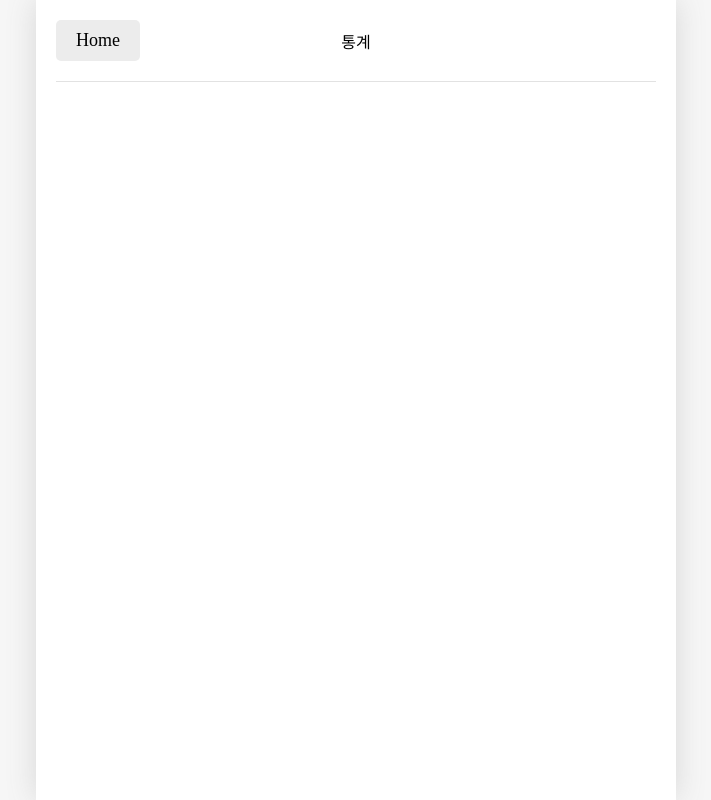
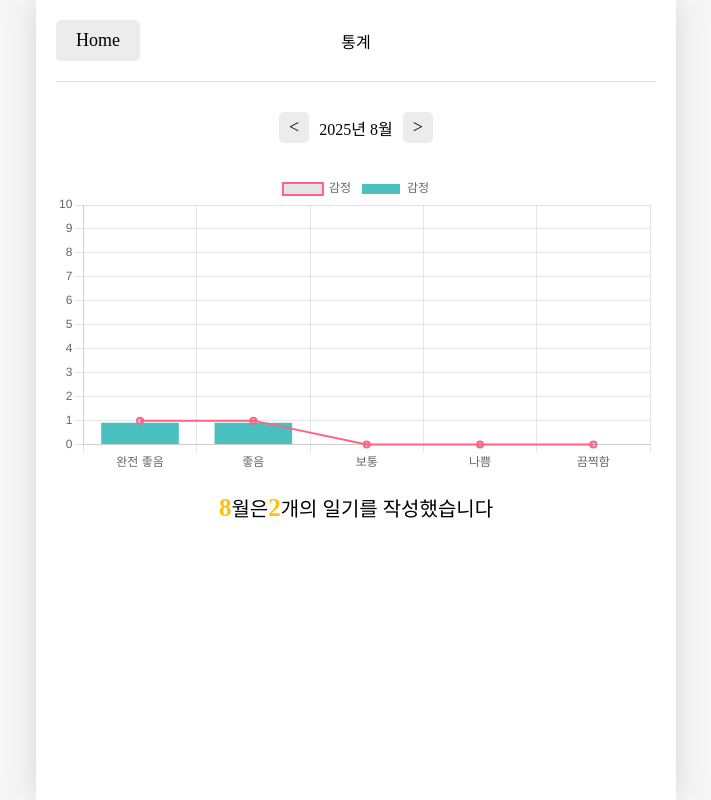
Before and after one commit to you-summer/emotion_diary, a React (Vite) app: page /stats in a window 1280 px wide. Shown: the whole page, without its empty margins (284-995 px from the left). Built offline with nearby package versions, Linux system fonts and the light colour scheme; a web font is replaced by a local one.

Commit message:
통계chart.js

```diff
--- a/package.json
+++ b/package.json
@@ -11,8 +11,10 @@
   },
   "dependencies": {
     "bootstrap": "^5.3.7",
+    "chart.js": "^4.5.0",
     "react": "^19.1.0",
     "react-bootstrap": "^2.10.10",
+    "react-chartjs-2": "^5.3.0",
     "react-dom": "^19.1.0",
     "react-router-dom": "^7.8.0",
     "react-spinners": "^0.17.0",
--- /dev/null
+++ b/src/components/ChartEmotion.css
@@ -0,0 +1,36 @@
+.chart_date_section {
+  display: flex;
+  justify-content: center;
+  align-items: center;
+  padding: 30px 10px;
+  gap: 10px;
+}
+
+.chart_date_section .Button_setting {
+  border-radius: 5px;
+  padding: 5px 10px;
+}
+
+.ChartEmotion {
+  display: flex;
+  flex-direction: column;
+  /* gap: 20px; */
+}
+
+.ChartEmotion .chart_content {
+  display: flex;
+  justify-content: center;
+}
+
+.ChartEmotion .chart_content {
+  display: flex;
+  align-items: baseline;
+  font-size: 20px;
+  margin-top: 20px;
+}
+
+.ChartEmotion .chart_content > span {
+  font-size: 25px;
+  font-weight: bold;
+  color: #ffc107;
+}
--- /dev/null
+++ b/src/components/ChartEmotion.jsx
@@ -0,0 +1,104 @@
+import {
+  Chart as ChartJS,
+  LinearScale,
+  CategoryScale,
+  BarElement,
+  PointElement,
+  LineElement,
+  Legend,
+  Tooltip,
+  LineController,
+  BarController,
+} from "chart.js";
+import { Chart } from "react-chartjs-2";
+import Button from "./Button";
+import "./ChartEmotion.css";
+import { emotionList } from "../util/constans";
+
+ChartJS.register(
+  LinearScale,
+  CategoryScale,
+  BarElement,
+  PointElement,
+  LineElement,
+  Legend,
+  Tooltip,
+  LineController,
+  BarController
+);
+
+const labels = emotionList.map((item) => {
+  return item.emotionName;
+});
+
+const ChartEmotion = ({
+  monthlyData,
+  decreaseDate,
+  increaseDate,
+  pivotDate,
+}) => {
+  const emotionCount = emotionList.map((emotionId) => {
+    return monthlyData.filter((item) => {
+      return item.emotionId === emotionId.emotionId;
+    }).length;
+  });
+
+  const options = {
+    scales: {
+      y: {
+        suggestedMin: 0, // 기본 최소값
+        suggestedMax: 10, // 기본 최대값, 필요하면 데이터에 따라 늘어날 수 있음
+        ticks: { stepSize: 1 },
+      },
+    },
+  };
+
+  const data = {
+    labels,
+    datasets: [
+      {
+        type: "line",
+        label: "감정",
+        borderColor: "rgb(255, 99, 132)",
+        borderWidth: 2,
+        fill: false,
+        data: emotionCount,
+      },
+      {
+        type: "bar",
+        label: "감정",
+        backgroundColor: "rgb(75, 192, 192)",
+        data: emotionCount,
+        borderColor: "white",
+        borderWidth: 2,
+      },
+    ],
+  };
+
+  return (
+    <div className="ChartEmotion">
+      <div className="chart_date_section">
+        <div>
+          {/* 클릭시 month 감소 */}
+          <Button onClick={decreaseDate} text={"<"} setting={"setting"} />
+        </div>
+        <div>{`${pivotDate.getFullYear()}년 ${
+          pivotDate.getMonth() + 1
+        }월`}</div>
+        <div>
+          {/* 클릭시 month 증가 */}
+          <Button onClick={increaseDate} text={">"} setting={"setting"} />
+        </div>
+      </div>
+      <div className="chart_section">
+        <Chart type="bar" data={data} options={options} />
+      </div>
+      <div className="chart_content">
+        <span>{pivotDate.getMonth() + 1}</span>월은{" "}
+        <span> {monthlyData.length}</span>개의 일기를 작성했습니다
+      </div>
+    </div>
+  );
+};
+
+export default ChartEmotion;
--- a/src/components/DiaryItem.jsx
+++ b/src/components/DiaryItem.jsx
@@ -4,7 +4,6 @@ import Button from "./Button";
 import { useNavigate } from "react-router-dom";
 import { DiaryDispatchContext } from "../App.jsx";
 import { useContext } from "react";
-import Swal from "sweetalert2";
 import useSweetAlertOnDelete from "../hooks/useSweetAlertOnDelete.jsx";
 
 const DiaryItem = ({ id, emotionId, content, createdDate, img }) => {
--- a/src/components/DiaryList.css
+++ b/src/components/DiaryList.css
@@ -36,34 +36,3 @@
   color: #fedf04;
   font-size: 18px;
 }
-
-.DiaryList .side_button {
-  display: flex;
-  flex-direction: column;
-  gap: 10px;
-
-  position: fixed;
-  bottom: 90px;
-  margin: 0 auto;
-  left: 72%;
-  left: 1060px;
-  left: calc(100% - 60px);
-  z-index: 1200;
-  max-width: 1000px;
-
-  max-width: 40px;
-
-  /* position: fixed;
-  bottom: 90px;
-  left: 80%;
-  transform: translateX(-50%);
-  z-index: 1200;
-  max-width: 40px; */
-}
-
-/* .DiaryList .fixed_button {
-  display: flex;
-  flex-direction: column;
-  align-items: center;
-  gap: 10px;
-} */
--- a/src/components/DiaryList.jsx
+++ b/src/components/DiaryList.jsx
@@ -4,6 +4,7 @@ import DiaryItem from "./DiaryItem";
 import "./DiaryList.css";
 import { useNavigate } from "react-router-dom";
 import { emotionList } from "../util/constans";
+import SideButton from "./SideButton";
 
 const DiaryList = ({ data }) => {
   const nav = useNavigate();
@@ -75,16 +76,7 @@ const DiaryList = ({ data }) => {
           }}
           fixed={"fixed"}
         />
-        <div className="side_button">
-          <Button
-            text={"📊"}
-            setting={"setting"}
-            onClick={() => {
-              nav(`/stats`);
-            }}
-          />
-          <Button text={"🌙"} setting={"setting"} />
-        </div>
+        <SideButton />
       </div>
     </div>
   );
--- /dev/null
+++ b/src/components/SideButton.css
@@ -0,0 +1,31 @@
+.DiaryList .side_button {
+  flex-direction: column;
+  gap: 10px;
+
+  position: fixed;
+  bottom: 70px;
+  margin: 0 auto;
+  z-index: 1200;
+  max-width: 40px;
+  /* left: 70%; */
+}
+
+/* 세로모드 모바일 디바이스 (가로 해상도가 576px 보다 작은 화면에 적용) */
+@media (max-width: 575px) {
+}
+
+/* 가로모드 모바일 디바이스 (가로 해상도가 576px보다 크고 768px 보다 작은 화면에 적용)  */
+@media (min-width: 576px) and (max-width: 767px) {
+}
+
+/*태블릿 디바이스 (가로 해상도가 768px보다 크고 991px 보다 작은 화면에 적용)  */
+@media (min-width: 768px) and (max-width: 991px) {
+}
+
+/* 데스크탑 (가로 해상도가 992px보다 크고 1199px 보다 작은 화면에 적용)  */
+@media (min-width: 992px) and (max-width: 1199px) {
+}
+
+/* 큰화면 데스크탑 (가로 해상도가 1200px 보다 큰 화면에 적용)  */
+@media (min-width: 1200px) {
+}
--- /dev/null
+++ b/src/components/SideButton.jsx
@@ -0,0 +1,23 @@
+import Button from "./Button";
+import { useNavigate } from "react-router-dom";
+import "./SideButton.css";
+
+const SideButton = () => {
+  const nav = useNavigate();
+
+  return (
+    <div className="SideButton">
+      <div className="side_button">
+        <Button
+          text={"📊"}
+          setting={"setting"}
+          onClick={() => {
+            nav(`/stats`);
+          }}
+        />
+        <Button text={"🌙"} setting={"setting"} />
+      </div>
+    </div>
+  );
+};
+export default SideButton;
--- /dev/null
+++ b/src/hooks/useMonthData.jsx
@@ -0,0 +1,50 @@
+import { useState, useContext } from "react";
+import { DiaryStateContext } from "../App";
+
+const useMonthData = () => {
+  const getMonthlyData = (pivotDate, data) => {
+    const beginTime = new Date(
+      pivotDate.getFullYear(),
+      pivotDate.getMonth(),
+      1,
+      0,
+      0,
+      0
+    ).getTime();
+
+    const endTime = new Date(
+      pivotDate.getFullYear(),
+      pivotDate.getMonth() + 1,
+      0,
+      23,
+      59,
+      59
+    ).getTime();
+
+    return data.filter(
+      (item) => beginTime <= item.createdDate && item.createdDate <= endTime
+    );
+  };
+
+  const [pivotDate, setPivotDate] = useState(new Date());
+
+  // 일기 data context
+  const data = useContext(DiaryStateContext);
+
+  // > 클릭시 month 증가
+  const increaseDate = () => {
+    setPivotDate(new Date(pivotDate.getFullYear(), pivotDate.getMonth() + 1));
+  };
+
+  // < 클릭시 month 감소
+  const decreaseDate = () => {
+    setPivotDate(new Date(pivotDate.getFullYear(), pivotDate.getMonth() - 1));
+  };
+
+  // 필터링된 월별
+  const monthlyData = getMonthlyData(pivotDate, data);
+
+  return { pivotDate, increaseDate, decreaseDate, monthlyData };
+};
+
+export default useMonthData;
--- a/src/pages/Home.jsx
+++ b/src/pages/Home.jsx
@@ -1,52 +1,10 @@
 import Header from "../components/Header";
 import Button from "../components/Button";
 import DiaryList from "../components/DiaryList";
-import { useState } from "react";
-import { useContext } from "react";
-import { DiaryStateContext } from "../App";
-
-const getMonthlyData = (pivotDate, data) => {
-  const beginTime = new Date(
-    pivotDate.getFullYear(),
-    pivotDate.getMonth(),
-    1,
-    0,
-    0,
-    0
-  ).getTime();
-
-  const endTime = new Date(
-    pivotDate.getFullYear(),
-    pivotDate.getMonth() + 1,
-    0,
-    23,
-    59,
-    59
-  ).getTime();
-
-  return data.filter(
-    (item) => beginTime <= item.createdDate && item.createdDate <= endTime
-  );
-};
+import useMonthData from "../hooks/useMonthData";
 
 const Home = () => {
-  const [pivotDate, setPivotDate] = useState(new Date());
-
-  // 일기 data context
-  const data = useContext(DiaryStateContext);
-
-  // > 클릭시 month 증가
-  const increaseDate = () => {
-    setPivotDate(new Date(pivotDate.getFullYear(), pivotDate.getMonth() + 1));
-  };
-
-  // < 클릭시 month 감소
-  const decreaseDate = () => {
-    setPivotDate(new Date(pivotDate.getFullYear(), pivotDate.getMonth() - 1));
-  };
-
-  // 필터링된 월별
-  const monthlyData = getMonthlyData(pivotDate, data);
+  const { pivotDate, increaseDate, decreaseDate, monthlyData } = useMonthData();
 
   return (
     <div>
--- a/src/pages/Stats.jsx
+++ b/src/pages/Stats.jsx
@@ -1,15 +1,26 @@
 import Header from "../components/Header";
 import Button from "../components/Button";
 import { useNavigate } from "react-router-dom";
+import ChartEmotion from "../components/ChartEmotion";
+import useMonthData from "../hooks/useMonthData";
 
 const Stats = () => {
   const nav = useNavigate();
+
+  const { pivotDate, increaseDate, decreaseDate, monthlyData } = useMonthData();
+
   return (
     <div>
       <Header
         title={"통계"}
         leftChild={<Button text={"Home"} onClick={() => nav("/")} />}
       />
+      <ChartEmotion
+        monthlyData={monthlyData}
+        decreaseDate={decreaseDate}
+        increaseDate={increaseDate}
+        pivotDate={pivotDate}
+      />
     </div>
   );
 };
```
Also changed, not shown: 1 other file (tests, documents, lock files or other folders).
